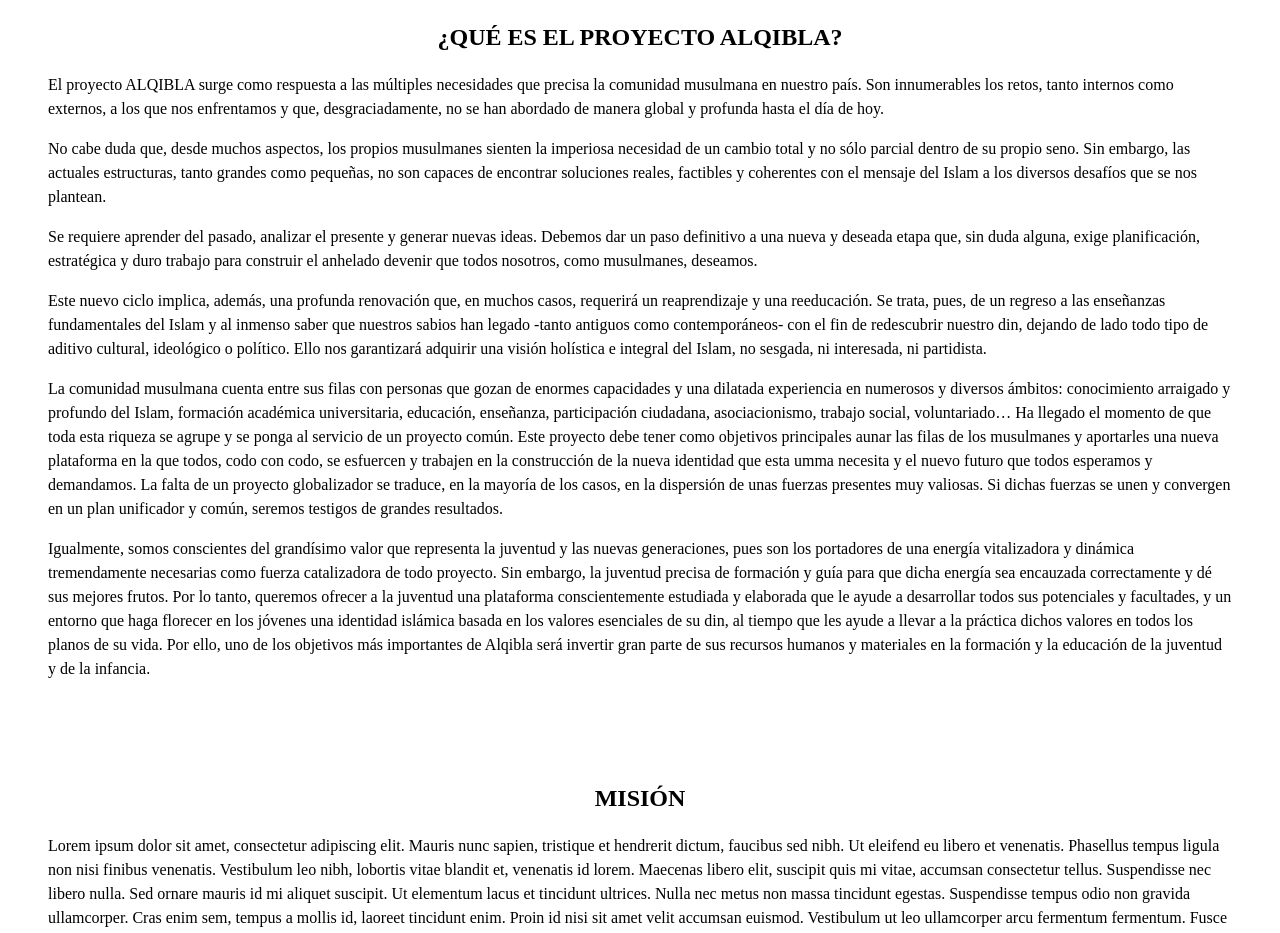
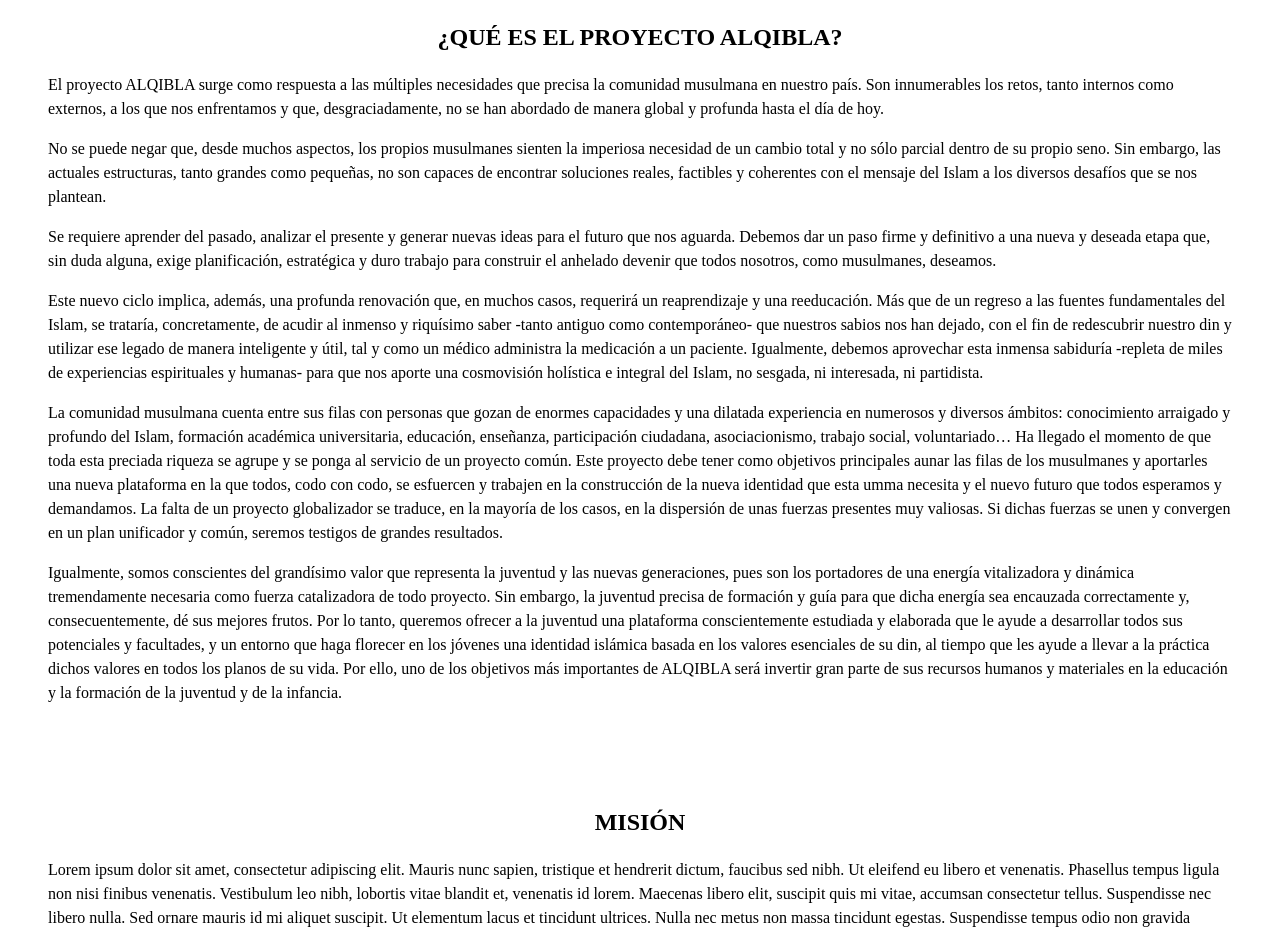
Before and after one commit to OussamaAlouat/alqibla-pro, an Angular app: page / in a window 1280 px wide. Shown: the part 880-1813 px from the top of the page. Built offline with nearby package versions, Linux system fonts and the light colour scheme.

Commit message:
FIX: update the about page

```diff
--- a/src/app/views/about/about.component.html
+++ b/src/app/views/about/about.component.html
@@ -7,23 +7,22 @@
     </p>
 
     <p>
-      No cabe duda que, desde muchos aspectos, los propios musulmanes sienten la imperiosa necesidad de un cambio total y no sólo parcial dentro de su propio seno. Sin embargo, las actuales estructuras, tanto grandes como pequeñas, no son capaces de encontrar soluciones reales, factibles y coherentes con el mensaje del Islam a los diversos desafíos que se nos plantean.
+      No se puede negar que, desde muchos aspectos, los propios musulmanes sienten la imperiosa necesidad de un cambio total y no sólo parcial dentro de su propio seno. Sin embargo, las actuales estructuras, tanto grandes como pequeñas, no son capaces de encontrar soluciones reales, factibles y coherentes con el mensaje del Islam a los diversos desafíos que se nos plantean.
     </p>
     <p>
-      Se requiere aprender del pasado, analizar el presente y generar nuevas ideas. Debemos dar un paso definitivo a una nueva y deseada etapa que, sin duda alguna, exige planificación, estratégica y duro trabajo para construir el anhelado devenir que todos nosotros, como musulmanes, deseamos.
+      Se requiere aprender del pasado, analizar el presente y generar nuevas ideas para el futuro que nos aguarda. Debemos dar un paso firme y definitivo a una nueva y deseada etapa que, sin duda alguna, exige planificación, estratégica y duro trabajo para construir el anhelado devenir que todos nosotros, como musulmanes, deseamos.
     </p>
 
     <p>
-      Este nuevo ciclo implica, además, una profunda renovación que, en muchos casos, requerirá un reaprendizaje y una reeducación. Se trata, pues, de un regreso a las enseñanzas fundamentales del Islam y al inmenso saber que nuestros sabios han legado -tanto antiguos como contemporáneos- con el fin de redescubrir nuestro din, dejando de lado todo tipo de aditivo cultural, ideológico o político. Ello nos garantizará adquirir una visión holística e integral del Islam, no sesgada, ni interesada, ni partidista.
+      Este nuevo ciclo implica, además, una profunda renovación que, en muchos casos, requerirá un reaprendizaje y una reeducación. Más que de un regreso a las fuentes fundamentales del Islam, se trataría, concretamente, de acudir al inmenso y riquísimo saber -tanto antiguo como contemporáneo- que nuestros sabios nos han dejado, con el fin de redescubrir nuestro din y utilizar ese legado de manera inteligente y útil, tal y como un médico administra la medicación a un paciente. Igualmente, debemos aprovechar esta inmensa sabiduría -repleta de miles de experiencias espirituales y humanas- para que nos aporte una cosmovisión holística e integral del Islam, no sesgada, ni interesada, ni partidista.
     </p>
 
     <p>
-      La comunidad musulmana cuenta entre sus filas con personas que gozan de enormes capacidades y una dilatada experiencia en numerosos y diversos ámbitos: conocimiento arraigado y profundo del Islam, formación académica universitaria, educación, enseñanza, participación ciudadana, asociacionismo, trabajo social, voluntariado… Ha llegado el momento de que toda esta riqueza se agrupe y se ponga al servicio de un proyecto común. Este proyecto debe tener como objetivos  principales aunar las filas de los musulmanes y aportarles una nueva plataforma en la que todos, codo con codo, se esfuercen y trabajen en la construcción de la nueva identidad que esta umma necesita y el nuevo futuro que todos esperamos y demandamos. La falta de un proyecto globalizador se traduce, en la mayoría de los casos, en la dispersión de unas fuerzas presentes muy valiosas. Si dichas fuerzas se unen y convergen en un plan unificador y común, seremos testigos de grandes resultados.
+      La comunidad musulmana cuenta entre sus filas con personas que gozan de enormes capacidades y una dilatada experiencia en numerosos y diversos ámbitos: conocimiento arraigado y profundo del Islam, formación académica universitaria, educación, enseñanza, participación ciudadana, asociacionismo, trabajo social, voluntariado… Ha llegado el momento de que toda esta preciada riqueza se agrupe y se ponga al servicio de un proyecto común. Este proyecto debe tener como objetivos principales aunar las filas de los musulmanes y aportarles una nueva plataforma en la que todos, codo con codo, se esfuercen y trabajen en la construcción de la nueva identidad que esta umma necesita y el nuevo futuro que todos esperamos y demandamos. La falta de un proyecto globalizador se traduce, en la mayoría de los casos, en la dispersión de unas fuerzas presentes muy valiosas. Si dichas fuerzas se unen y convergen en un plan unificador y común, seremos testigos de grandes resultados.
     </p>
 
     <p>
-      Igualmente, somos conscientes del grandísimo valor que representa la juventud y las nuevas generaciones, pues son los portadores de una energía vitalizadora y dinámica tremendamente necesarias como fuerza catalizadora de todo proyecto. Sin embargo, la juventud precisa de formación y guía para que dicha energía sea encauzada correctamente y dé sus mejores frutos. Por lo tanto, queremos ofrecer a la juventud una plataforma conscientemente estudiada y elaborada que le ayude a desarrollar todos sus potenciales y facultades, y un entorno que haga florecer en los jóvenes una identidad islámica basada en los valores esenciales de su din, al tiempo que les ayude a llevar a la práctica dichos valores en todos los planos de su vida. Por ello, uno de los objetivos más importantes de Alqibla será invertir gran parte de sus recursos humanos y materiales en la formación y la educación de la juventud y de la infancia.
+      Igualmente, somos conscientes del grandísimo valor que representa la juventud y las nuevas generaciones, pues son los portadores de una energía vitalizadora y dinámica tremendamente necesaria como fuerza catalizadora de todo proyecto. Sin embargo, la juventud precisa de formación y guía para que dicha energía sea encauzada correctamente y, consecuentemente, dé sus mejores frutos. Por lo tanto, queremos ofrecer a la juventud una plataforma conscientemente estudiada y elaborada que le ayude a desarrollar todos sus potenciales y facultades, y un entorno que haga florecer en los jóvenes una identidad islámica basada en los valores esenciales de su din, al tiempo que les ayude a llevar a la práctica dichos valores en todos los planos de su vida. Por ello, uno de los objetivos más importantes de ALQIBLA será invertir gran parte de sus recursos humanos y materiales en la educación y la formación de la juventud y de la infancia.
     </p>
-
   </div>
 </div>
```
